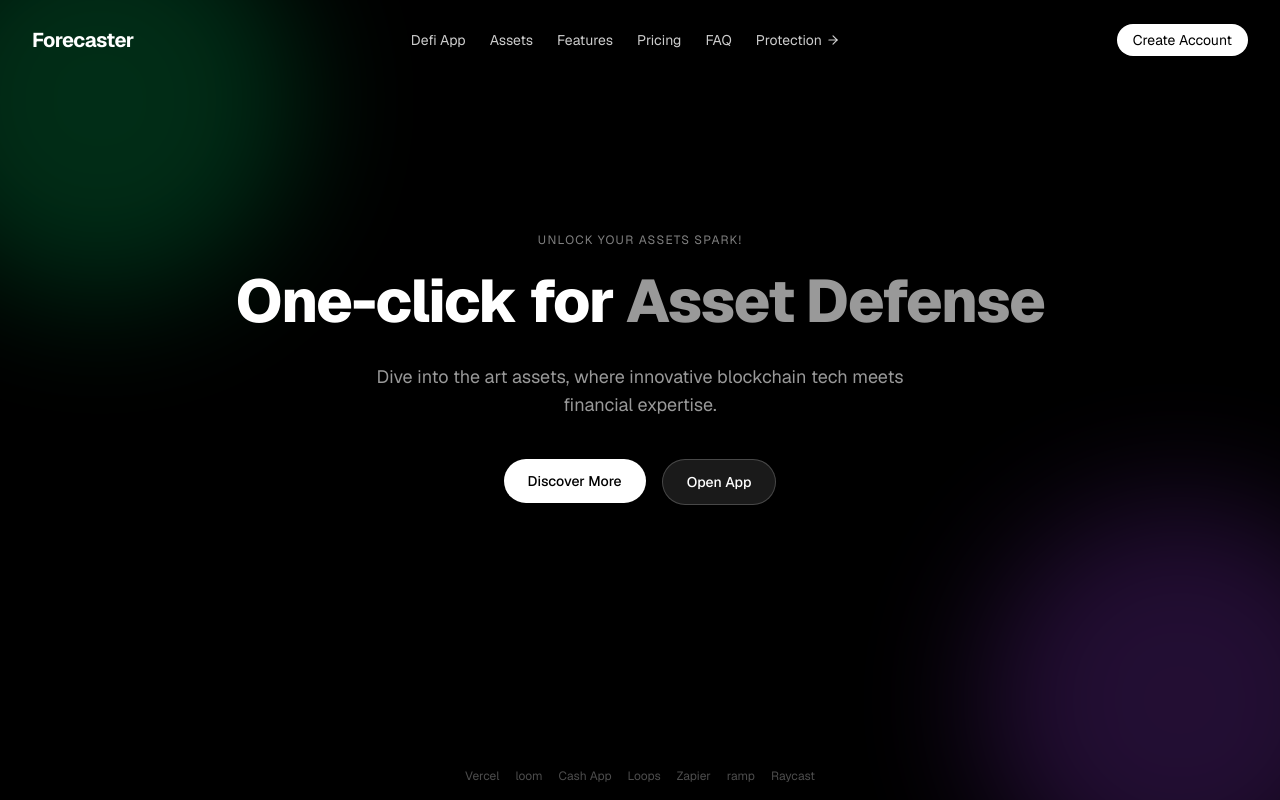
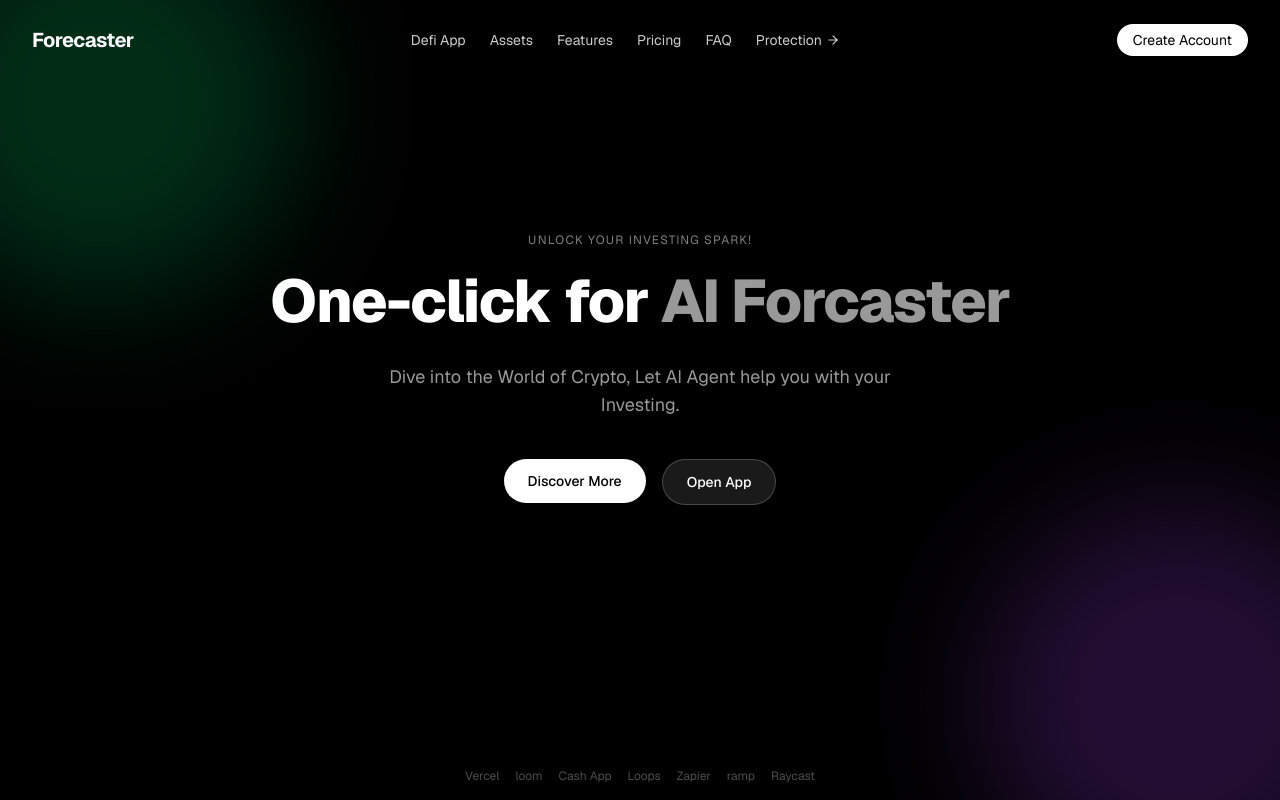
Before and after one commit to RishabhKumar23/llm_forecaster, a Next.js app: page / in a window 1280 px wide. Built offline with nearby package versions, Linux system fonts and the light colour scheme.

Commit message:
Landing Page done

```diff
--- a/app/page.tsx
+++ b/app/page.tsx
@@ -2,6 +2,7 @@
 
 import Link from 'next/link';
 import { ArrowRight, Mouse } from 'lucide-react';
+
 
 export default function Home() {
   return (
@@ -22,27 +23,27 @@ export default function Home() {
           <Link href="#">FAQ</Link>
           <Link href="#" className="flex items-center gap-1">Protection <ArrowRight size={14} /></Link>
         </nav>
-        <Link href="#" className="text-sm bg-white text-black px-4 py-1.5 rounded-full hover:bg-white/90 transition">Create Account</Link>
+        <Link href="/Marketlist" className="cursor-pointer text-sm bg-white text-black px-4 py-1.5 rounded-full hover:bg-white/90 transition">Create Account</Link>
       </header>
 
       {/* Hero Section */}
       <section className="flex flex-col justify-center items-center text-center min-h-screen px-6 z-10 relative">
-        <p className="text-xs uppercase tracking-widest text-white/50 mb-4">Unlock Your Assets Spark!</p>
+        <p className="text-xs uppercase tracking-widest text-white/50 mb-4">Unlock Your Investing Spark!</p>
         <h1 className="text-5xl md:text-6xl font-extrabold tracking-tight leading-tight mb-6">
-          One-click for <span className="text-white/60">Asset Defense</span>
+          One-click for <span className="text-white/60">AI Forcaster</span>
         </h1>
         <p className="text-white/60 max-w-xl text-base md:text-lg mb-10">
-          Dive into the art assets, where innovative blockchain tech meets financial expertise.
+          Dive into the World of Crypto, Let AI Agent help you with your Investing.
         </p>
 
         <div className="flex gap-4 mb-16">
-          <Link href="/market">
-            <button className="bg-white text-black px-6 py-3 rounded-full font-medium text-sm hover:bg-white/90 transition-all shadow-md">
+          <Link href="/Marketlist">
+            <button className="cursor-pointer bg-white text-black px-6 py-3 rounded-full font-medium text-sm hover:bg-white/90 transition-all shadow-md">
               Discover More
             </button>
           </Link>
           <Link href="#">
-            <button className="bg-white/10 border border-white/20 px-6 py-3 rounded-full font-medium text-sm hover:bg-white/5 transition-all">
+            <button className="cursor-pointer bg-white/10 border border-white/20 px-6 py-3 rounded-full font-medium text-sm hover:bg-white/5 transition-all">
               Open App
             </button>
           </Link>
```
